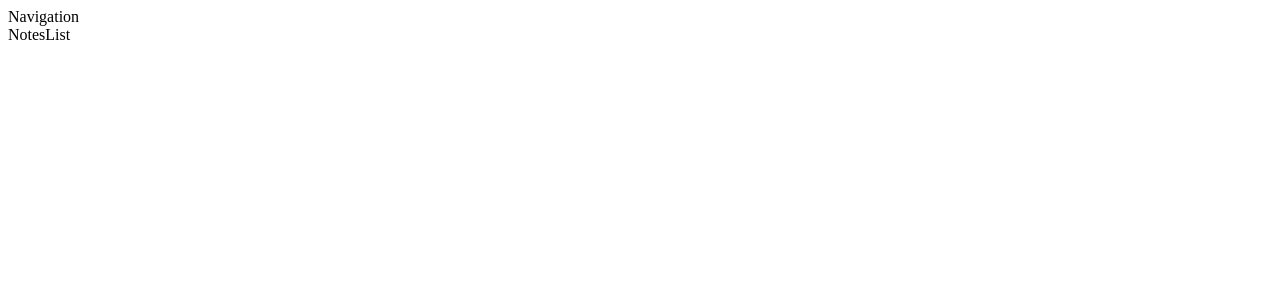
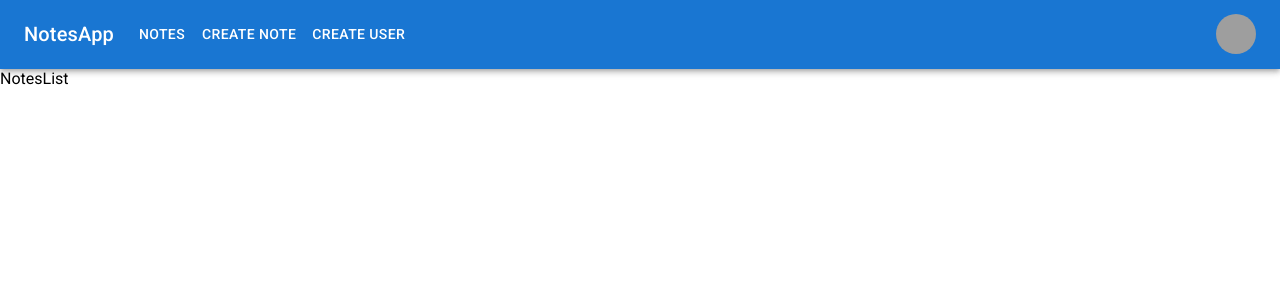
Before and after one commit to Media-Collab/scg-sessions, a React (Create React App) app in the folder frontend/: page / in a window 1280 px wide. Shown: the top 300 px of the page. Built offline with nearby package versions, Linux system fonts and the light colour scheme; grey boxes are pictures that could not be loaded.

Commit message:
custom navigation bar with MUI

```diff
--- a/frontend/package.json
+++ b/frontend/package.json
@@ -5,6 +5,7 @@
   "dependencies": {
     "@emotion/react": "^11.7.1",
     "@emotion/styled": "^11.6.0",
+    "@mui/icons-material": "^5.2.5",
     "@mui/material": "^5.2.5",
     "@testing-library/jest-dom": "^5.16.1",
     "@testing-library/react": "^12.1.2",
--- a/frontend/src/App.css
+++ b/frontend/src/App.css
@@ -0,0 +1,14 @@
+* {
+  box-sizing: border-box;
+  margin: 0;
+  padding: 0;
+}
+
+body {
+  font-family: "Roboto";
+}
+
+a {
+  text-decoration: none;
+  color: inherit;
+}
--- a/frontend/src/components/Navigation.jsx
+++ b/frontend/src/components/Navigation.jsx
@@ -1,7 +1,147 @@
-import React, { Component } from "react";
+import * as React from "react";
+import AppBar from "@mui/material/AppBar";
+import Box from "@mui/material/Box";
+import Toolbar from "@mui/material/Toolbar";
+import IconButton from "@mui/material/IconButton";
+import Typography from "@mui/material/Typography";
+import Menu from "@mui/material/Menu";
+import MenuIcon from "@mui/icons-material/Menu";
+import Container from "@mui/material/Container";
+import Avatar from "@mui/material/Avatar";
+import Button from "@mui/material/Button";
+import Tooltip from "@mui/material/Tooltip";
+import MenuItem from "@mui/material/MenuItem";
 
-export default class Navigation extends Component {
-  render() {
-    return <div>Navigation</div>;
-  }
-}
+import { Link } from "react-router-dom";
+
+const pages = ["Notes", "Create Note", "Create User"];
+const routes = ["/", "/create", "/user"];
+const settings = ["Profile", "Account", "Dashboard", "Logout"];
+
+const Navigation = () => {
+  const [anchorElNav, setAnchorElNav] = React.useState(null);
+  const [anchorElUser, setAnchorElUser] = React.useState(null);
+
+  const handleOpenNavMenu = (event) => {
+    setAnchorElNav(event.currentTarget);
+  };
+  const handleOpenUserMenu = (event) => {
+    setAnchorElUser(event.currentTarget);
+  };
+
+  const handleCloseNavMenu = () => {
+    setAnchorElNav(null);
+  };
+
+  const handleCloseUserMenu = () => {
+    setAnchorElUser(null);
+  };
+
+  return (
+    <AppBar position="static">
+      <Container maxWidth="xl">
+        <Toolbar disableGutters>
+          <Typography
+            variant="h6"
+            noWrap
+            component="div"
+            sx={{ mr: 2, display: { xs: "none", md: "flex" } }}
+          >
+            <Link to="/">NotesApp</Link>
+          </Typography>
+
+          <Box sx={{ flexGrow: 1, display: { xs: "flex", md: "none" } }}>
+            <IconButton
+              size="large"
+              aria-label="account of current user"
+              aria-controls="menu-appbar"
+              aria-haspopup="true"
+              onClick={handleOpenNavMenu}
+              color="inherit"
+            >
+              <MenuIcon />
+            </IconButton>
+            <Menu
+              id="menu-appbar"
+              anchorEl={anchorElNav}
+              anchorOrigin={{
+                vertical: "bottom",
+                horizontal: "left",
+              }}
+              keepMounted
+              transformOrigin={{
+                vertical: "top",
+                horizontal: "left",
+              }}
+              open={Boolean(anchorElNav)}
+              onClose={handleCloseNavMenu}
+              sx={{
+                display: { xs: "block", md: "none" },
+              }}
+            >
+              {pages.map((page, index) => (
+                <Link to={routes[index]}>
+                  <MenuItem key={page} onClick={handleCloseNavMenu}>
+                    <Typography textAlign="center">{page}</Typography>
+                  </MenuItem>
+                </Link>
+              ))}
+            </Menu>
+          </Box>
+          <Typography
+            variant="h6"
+            noWrap
+            component="div"
+            sx={{ flexGrow: 1, display: { xs: "flex", md: "none" } }}
+          >
+            <Link to="/">NotesApp</Link>
+          </Typography>
+          <Box sx={{ flexGrow: 1, display: { xs: "none", md: "flex" } }}>
+            {pages.map((page, index) => (
+              <Link to={routes[index]}>
+                <Button
+                  key={page}
+                  onClick={handleCloseNavMenu}
+                  sx={{ my: 2, color: "white", display: "block" }}
+                >
+                  {page}
+                </Button>
+              </Link>
+            ))}
+          </Box>
+
+          <Box sx={{ flexGrow: 0 }}>
+            <Tooltip title="Open settings">
+              <IconButton onClick={handleOpenUserMenu} sx={{ p: 0 }}>
+                <Avatar alt="Remy Sharp" src="/static/images/avatar/2.jpg" />
+              </IconButton>
+            </Tooltip>
+            <Menu
+              sx={{ mt: "45px" }}
+              id="menu-appbar"
+              anchorEl={anchorElUser}
+              anchorOrigin={{
+                vertical: "top",
+                horizontal: "right",
+              }}
+              keepMounted
+              transformOrigin={{
+                vertical: "top",
+                horizontal: "right",
+              }}
+              open={Boolean(anchorElUser)}
+              onClose={handleCloseUserMenu}
+            >
+              {settings.map((setting) => (
+                <MenuItem key={setting} onClick={handleCloseNavMenu}>
+                  <Typography textAlign="center">{setting}</Typography>
+                </MenuItem>
+              ))}
+            </Menu>
+          </Box>
+        </Toolbar>
+      </Container>
+    </AppBar>
+  );
+};
+export default Navigation;
```
Also changed, not shown: 1 other file (tests, documents, lock files or other folders).
